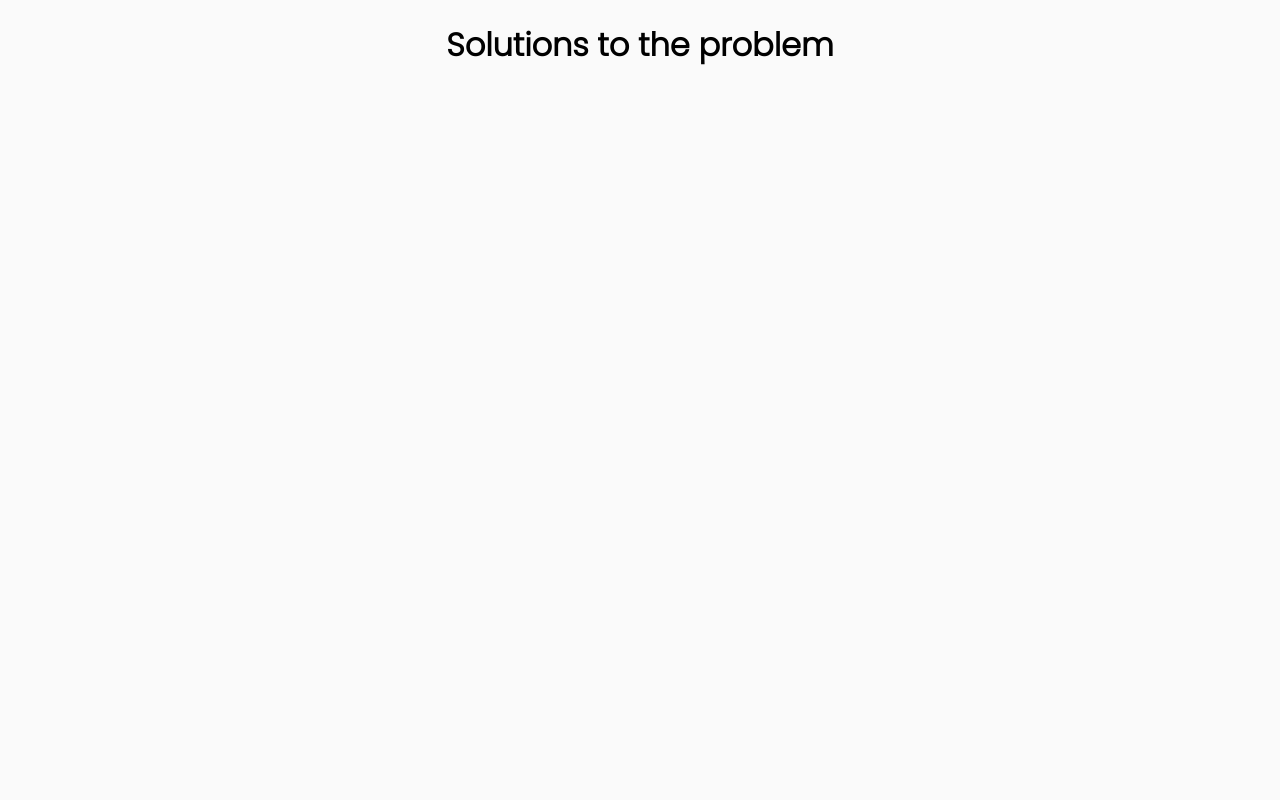
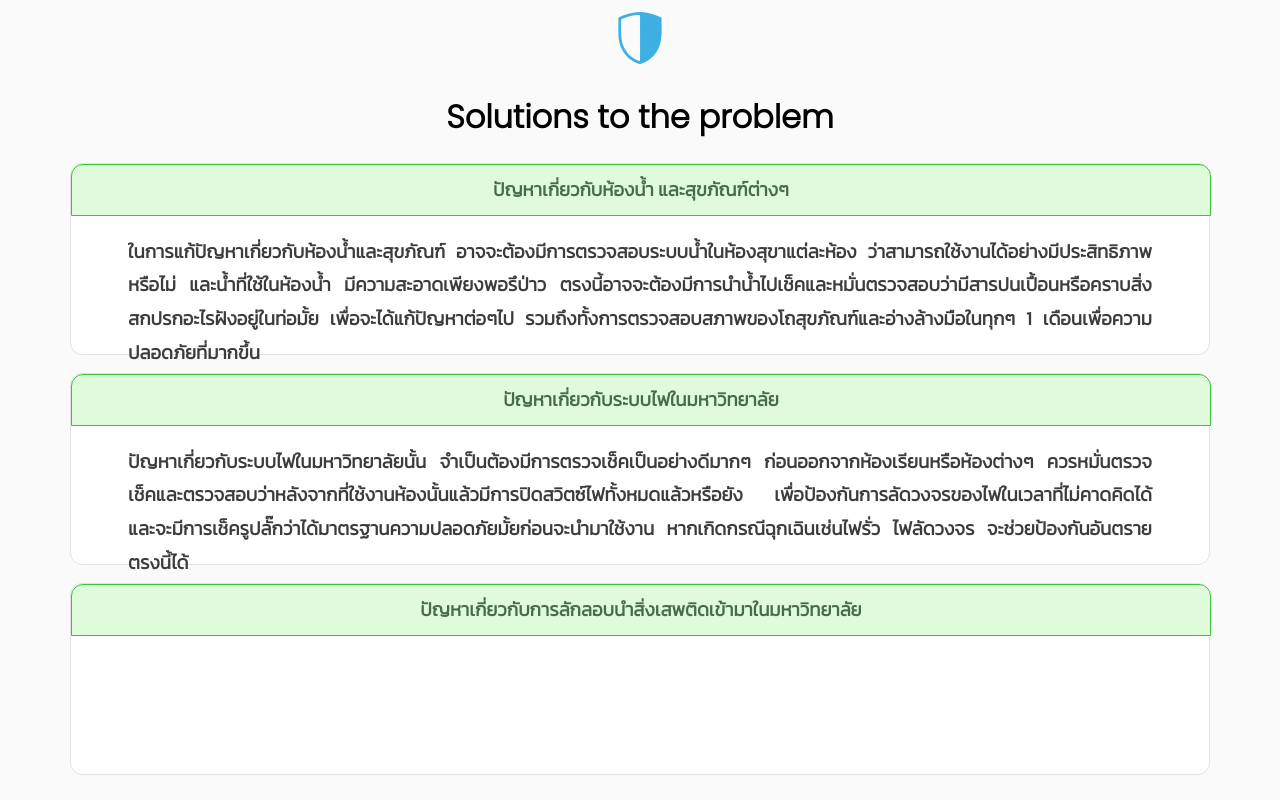
Before and after one commit to BALLREMiXz/rmutlsecure.github.io, a plain HTML site: page problem.html in a window 1280 px wide. Drawn offline with Linux system fonts and the light colour scheme.

Commit message:
thirdfix

```diff
--- a/problem.html
+++ b/problem.html
@@ -1,8 +1,8 @@
 <!DOCTYPE html>
 <html lang="en">
-<head>
-    <meta charset="UTF-8">
-    <meta name="viewport" content="width=device-width, initial-scale=1.0">
+  <head>
+    <meta charset="UTF-8" />
+    <meta name="viewport" content="width=device-width, initial-scale=1.0" />
 
     <link rel="preconnect" href="https://fonts.googleapis.com" />
     <link rel="preconnect" href="https://fonts.gstatic.com" crossorigin />
@@ -17,11 +17,38 @@
     <link rel="stylesheet" href="style.css" />
 
     <title>แนวทางและการแก้ไขปัญหา</title>
+  </head>
+  <body>
+    <center>
+      <img src="shield.png" width="60px">
+      <h1>Solutions to the problem</h1>
 
-</head>
-<body>
-    <center>
-        <h1>Solutions to the problem</h1>
+
+      <div class="box2inside">
+        <div class="box2">
+          <h3 class="text2">ปัญหาเกี่ยวกับห้องน้ำ และสุขภัณฑ์ต่างๆ</h3>
+        </div>
+        <h3 class="text3">ในการแก้ปัญหาเกี่ยวกับห้องน้ำและสุขภัณฑ์ อาจจะต้องมีการตรวจสอบระบบน้ำในห้องสุขาแต่ละห้อง ว่าสามารถใช้งานได้อย่างมีประสิทธิภาพหรือไม่ และน้ำที่ใช้ในห้องน้ำ มีความสะอาดเพียงพอรึป่าว ตรงนี้อาจจะต้องมีการนำน้ำไปเช็คและหมั่นตรวจสอบว่ามีสารปนเปื้อนหรือคราบสิ่งสกปรกอะไรฝังอยู่ในท่อมั้ย เพื่อจะได้แก้ปัญหาต่อๆไป รวมถึงทั้งการตรวจสอบสภาพของโถสุขภัณฑ์และอ่างล้างมือในทุกๆ 1 เดือนเพื่อความปลอดภัยที่มากขึ้น</h3>
+      </div>
+
+      <br>
+
+      <div class="box2inside">
+        <div class="box2">
+          <h3 class="text2">ปัญหาเกี่ยวกับระบบไฟในมหาวิทยาลัย</h3>
+        </div>
+        <h3 class="text3">ปัญหาเกี่ยวกับระบบไฟในมหาวิทยาลัยนั้น จำเป็นต้องมีการตรวจเช็คเป็นอย่างดีมากๆ ก่อนออกจากห้องเรียนหรือห้องต่างๆ ควรหมั่นตรวจเช็คและตรวจสอบว่าหลังจากที่ใช้งานห้องนั้นแล้วมีการปิดสวิตซ์ไฟทั้งหมดแล้วหรือยัง เพื่อป้องกันการลัดวงจรของไฟในเวลาที่ไม่คาดคิดได้ และจะมีการเช็ครูปลั๊กว่าได้มาตรฐานความปลอดภัยมั้ยก่อนจะนำมาใช้งาน หากเกิดกรณีฉุกเฉินเช่นไฟรั่ว ไฟลัดวงจร จะช่วยป้องกันอันตรายตรงนี้ได้</h3>
+      </div>
+
+      <br>
+
+      <div class="box2inside">
+        <div class="box2">
+          <h3 class="text2">ปัญหาเกี่ยวกับการลักลอบนำสิ่งเสพติดเข้ามาในมหาวิทยาลัย</h3>
+        </div>
+      </div>
+
+
     </center>
-</body>
+  </body>
 </html>
--- a/style.css
+++ b/style.css
@@ -62,3 +62,53 @@ h1 {
 a , a::after , a:active , a:hover {
     text-decoration: none;
 }
+
+.box2 {
+    width: 100%;
+    height: 50px;
+    background-color: #dffbdb;
+    border-color: #37c437;
+
+    border-style: solid;
+    border-width: 1px;
+    border-top-right-radius: 12px; border-top-left-radius: 12px;
+}
+
+
+.text2 {
+    margin-top: 10px;
+    font-family: 'Kanit', sans-serif;
+    color: #476d47;
+}
+
+.box2inside {
+    width: 90%;
+    height: 190px;
+    background-color: rgb(255, 255, 255);
+    border-style: solid;
+    border-color: #e3e3e3;
+    border-width: 1px;
+
+    border-radius: 12px;
+}
+
+.text3 {
+    padding-top: -100%;
+    padding-left: 5%; padding-right: 5%;
+    font-family: 'Kanit', sans-serif;
+    color: #3c3c3c;
+
+    line-height: 180%;
+    text-align: justify;
+
+}
+
+@media only screen and (max-width: 1200px) {
+    .box2inside {
+        height: 100%;
+    }
+
+    .box2 {
+        height: 100%;
+    }
+}
```
Also changed, not shown: shield.png (added).
